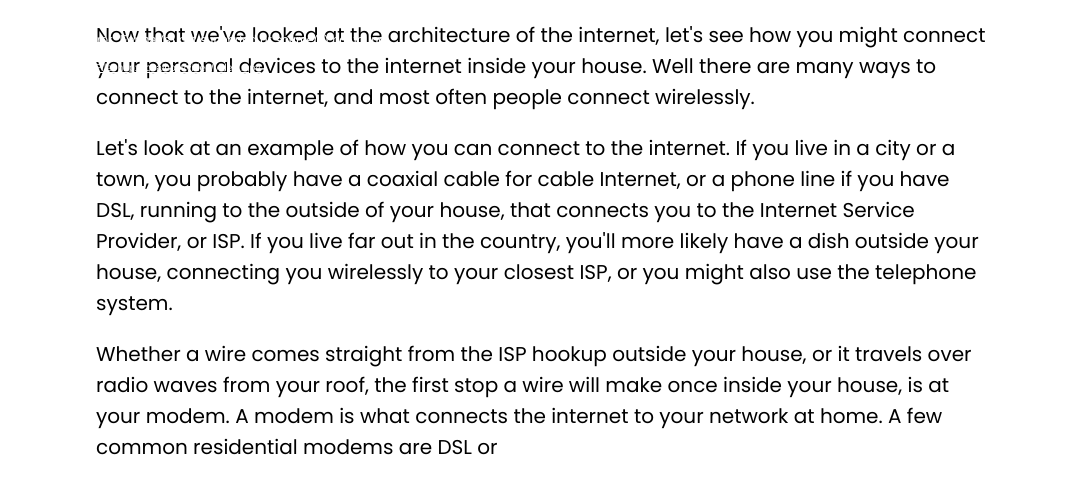
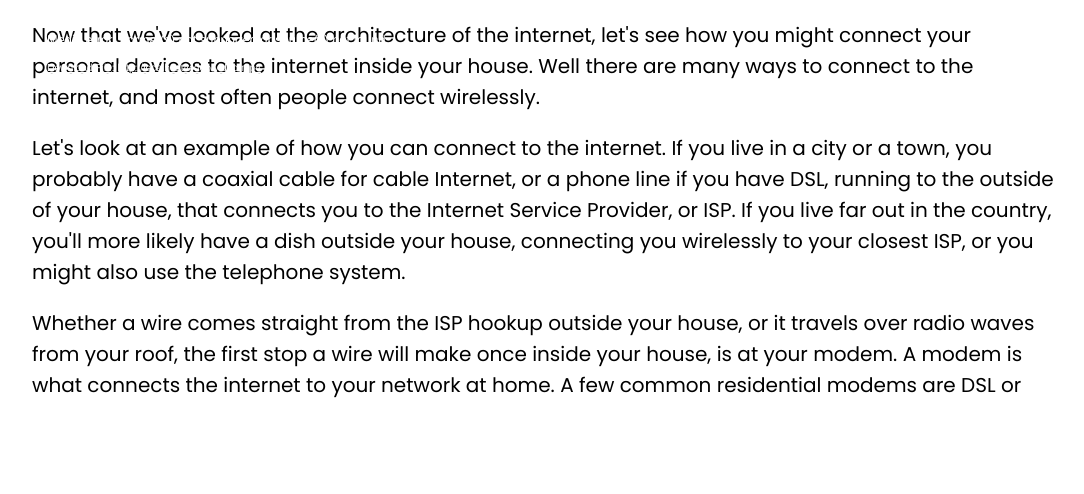
Before and after one commit to NoahASmith/techdegree-project-6, a plain HTML site: page index.html in a window 1280 px wide. Shown: the whole page, without its empty margins (96-1180 px from the left). Drawn offline with nearby package versions, Linux system fonts and the light colour scheme; grey boxes are pictures that could not be loaded.

Commit message:
Finish?
I think I am done. Tested it in firefox, chrome, and safari, as well as safari on my mobile. Gonna ask someone to look it over then I'll be done.

```diff
--- a/css/style.css
+++ b/css/style.css
@@ -17,7 +17,7 @@
 	text-align: left;
 	margin-left: auto;
 	margin-right: auto;
-	width: 55%;
+	width: 90%;
 	font-family: 'Poppins', sans-serif;
 	line-height: 1.55;
 }
@@ -25,6 +25,15 @@
 .vidWrap{
 	margin: 0 auto;
 }
+.mejs__controls:not([style*='display: none']) {
+    background-color: rgba(92,143,186,.6);
+}
+
+
+
+
+
+
 @media (min-width: 768px){
 
 	 .vidWrap {
@@ -40,6 +49,6 @@
 
 	#transcript{
 	font-size: 20px;
-	width: 70%;
+  width: 80%;
 	}
 }
```
